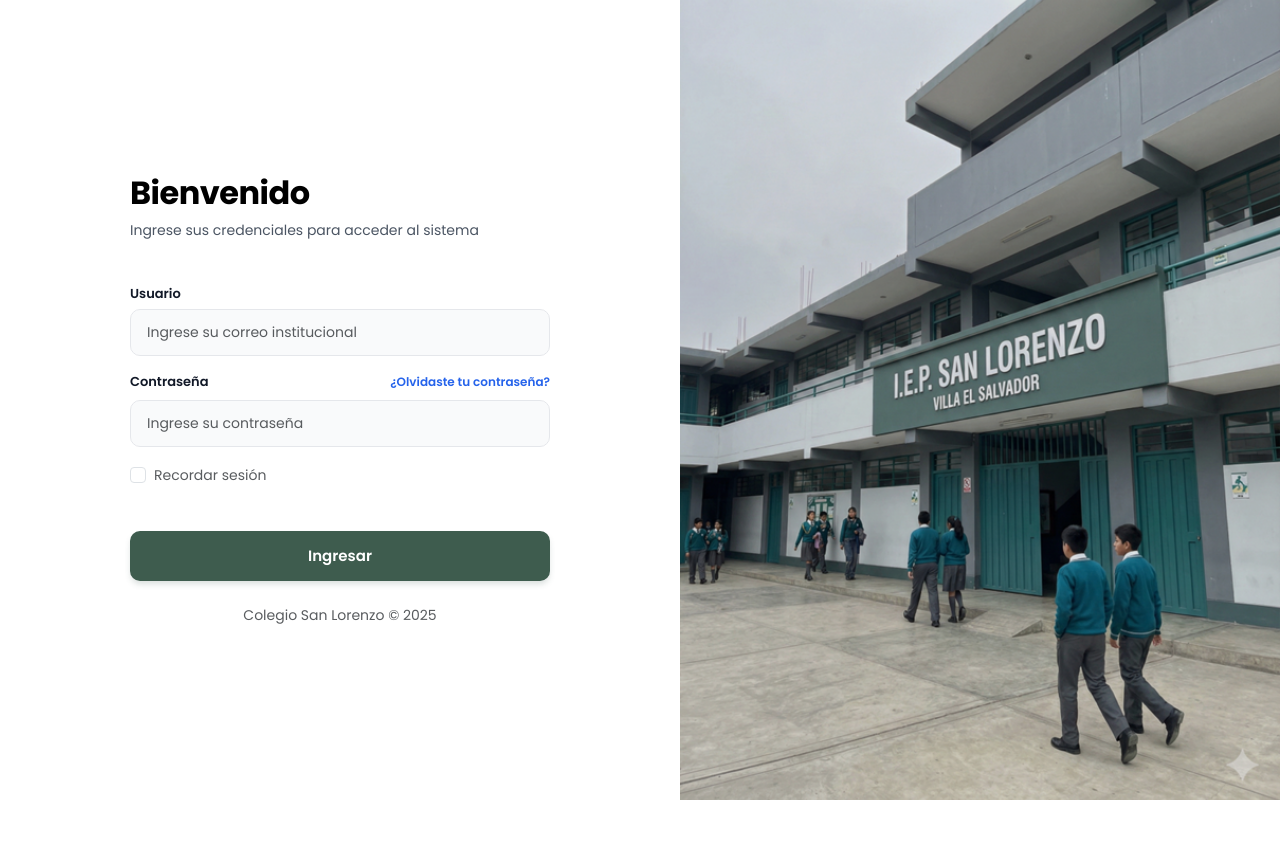
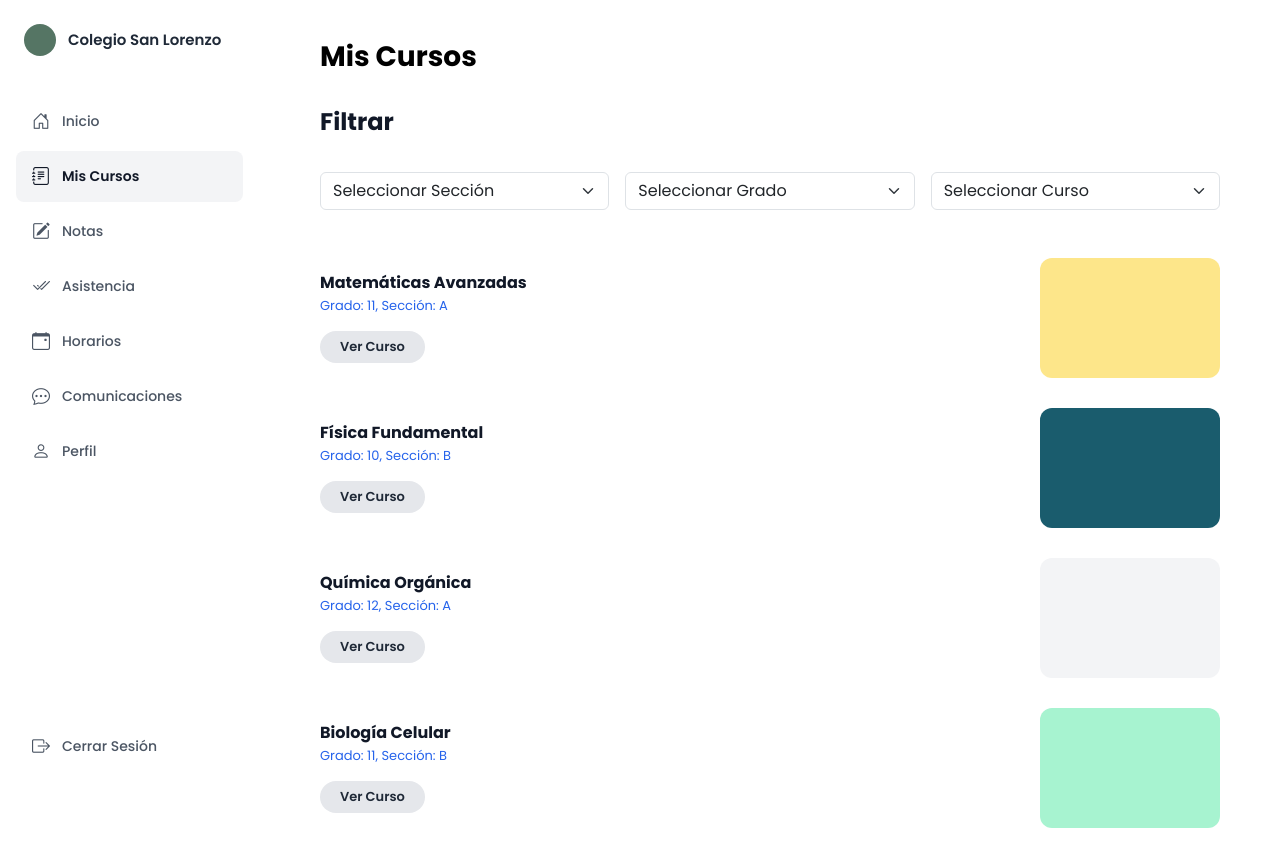
Before and after one commit to angelvargas75/san-lorenzo-app, an Angular app: page /docente/cursos in a window 1280 px wide. Before the commit this address led to /login. Before the commit the page ends 800 px from the top, so only its background shows below. Built offline with nearby package versions, Linux system fonts and the light colour scheme; sample sign-in values are in the browser's storage.

Commit message:
feat: cursos and routes

```diff
--- a/src/app/app.routes.ts
+++ b/src/app/app.routes.ts
@@ -25,13 +25,25 @@ export const routes: Routes = [
     ]
   },
 
-  // Ruta del docente (Dev 3 agregará los hijos)
+  // Ruta del docente
   {
     path: 'docente',
     component: DocenteLayout,
     canActivate: [authGuard],
     children: [
-      // Dev 3 agregará aquí sus secciones
+      { path: '', redirectTo: 'inicio', pathMatch: 'full' },
+      {
+        path: 'inicio',
+        loadComponent: () => import('./features/docente/inicio/docente-inicio').then(m => m.DocenteInicio),
+      },
+      {
+        path: 'cursos',
+        loadComponent: () => import('./features/docente/cursos/cursos').then(m => m.Cursos),
+      },
+      {
+        path: 'notas',
+        loadComponent: () => import('./features/docente/notas/notas').then(m => m.Notas),
+      },
     ]
   },
 
--- /dev/null
+++ b/src/app/features/docente/cursos/cursos.html
@@ -0,0 +1,69 @@
+<app-page-title titulo="Mis Cursos"></app-page-title>
+
+<fieldset class="filter-group mb-5">
+  <legend class="fw-bold mb-3">Filtrar</legend>
+  <div class="row g-3">
+    <div class="col-md-4">
+      <label for="filtro-seccion" class="visually-hidden">Sección</label>
+      <select
+        id="filtro-seccion"
+        class="form-select"
+        (change)="filtroSeccion.set(getSelectValue($event))"
+      >
+        <option value="">Seleccionar Sección</option>
+        @for (s of secciones(); track s) {
+          <option [value]="s" [selected]="filtroSeccion() === s">Sección {{ s }}</option>
+        }
+      </select>
+    </div>
+
+    <div class="col-md-4">
+      <label for="filtro-grado" class="visually-hidden">Grado</label>
+      <select
+        id="filtro-grado"
+        class="form-select"
+        (change)="filtroGrado.set(getSelectValue($event))"
+      >
+        <option value="">Seleccionar Grado</option>
+        @for (g of grados(); track g) {
+          <option [value]="g" [selected]="filtroGrado() === g">Grado {{ g }}</option>
+        }
+      </select>
+    </div>
+
+    <div class="col-md-4">
+      <label for="filtro-curso" class="visually-hidden">Curso</label>
+      <select
+        id="filtro-curso"
+        class="form-select"
+        (change)="filtroCurso.set(getSelectValue($event))"
+      >
+        <option value="">Seleccionar Curso</option>
+        @for (n of nombresCursos(); track n) {
+          <option [value]="n" [selected]="filtroCurso() === n">{{ n }}</option>
+        }
+      </select>
+    </div>
+  </div>
+</fieldset>
+
+@if (cursosFiltrados().length === 0) {
+  <p class="text-muted fst-italic">No hay cursos con los filtros seleccionados.</p>
+} @else {
+  <ul class="course-list" role="list">
+    @for (curso of cursosFiltrados(); track curso.id) {
+      <li>
+        <article class="course-card">
+          <div class="course-info">
+            <h2 class="course-name">{{ curso.nombre }}</h2>
+            <p class="course-meta">Grado: {{ curso.grado }}, Sección: {{ curso.seccion }}</p>
+            <button type="button" class="btn-pill-action">Ver Curso</button>
+          </div>
+          <figure class="course-preview" aria-hidden="true">
+            <div class="course-thumb" [style.background-color]="curso.color"></div>
+          </figure>
+        </article>
+      </li>
+    }
+  </ul>
+}
--- /dev/null
+++ b/src/app/features/docente/cursos/cursos.scss
@@ -0,0 +1,75 @@
+fieldset {
+  border: none;
+  padding: 0;
+  margin: 0;
+}
+
+.course-list {
+  list-style: none;
+  padding: 0;
+  margin: 0;
+  display: flex;
+  flex-direction: column;
+  gap: 30px;
+}
+
+.course-card {
+  display: flex;
+  align-items: center;
+  justify-content: space-between;
+}
+
+.course-name {
+  font-size: 16px;
+  font-weight: 700;
+  margin-bottom: 4px;
+  color: var(--text-dark);
+}
+
+.course-meta {
+  color: var(--link-blue);
+  font-size: 13px;
+  margin-bottom: 16px;
+}
+
+.course-preview {
+  flex-shrink: 0;
+  margin: 0;
+}
+
+.course-thumb {
+  width: 180px;
+  height: 120px;
+  border-radius: 12px;
+}
+
+.btn-pill-action {
+  background-color: #E5E7EB;
+  color: #1f2937;
+  border: none;
+  padding: 6px 20px;
+  border-radius: 50px;
+  font-size: 13px;
+  font-weight: 600;
+  font-family: 'Poppins', sans-serif;
+  cursor: pointer;
+
+  &:hover { background-color: #d1d5db; }
+}
+
+@media (max-width: 991.98px) {
+  .course-card {
+    flex-direction: column-reverse;
+    align-items: flex-start;
+    gap: 16px;
+    background: #fdfdfd;
+    padding: 16px;
+    border-radius: 12px;
+    border: 1px solid #eee;
+  }
+
+  .course-thumb {
+    width: 100%;
+    height: 150px;
+  }
+}
--- /dev/null
+++ b/src/app/features/docente/cursos/cursos.ts
@@ -0,0 +1,54 @@
+import { Component, computed, signal } from '@angular/core';
+import { PageTitle } from '../../../shared/components/page-title/page-title';
+
+interface Curso {
+  id: number;
+  nombre: string;
+  grado: string;
+  seccion: string;
+  color: string;
+}
+
+@Component({
+  selector: 'app-cursos',
+  imports: [PageTitle],
+  templateUrl: './cursos.html',
+  styleUrl: './cursos.scss',
+})
+export class Cursos {
+  private readonly cursosMock: Curso[] = [
+    { id: 1, nombre: 'Matemáticas Avanzadas', grado: '11', seccion: 'A', color: '#FDE68A' },
+    { id: 2, nombre: 'Física Fundamental',    grado: '10', seccion: 'B', color: '#1a5c6d' },
+    { id: 3, nombre: 'Química Orgánica',      grado: '12', seccion: 'A', color: '#F3F4F6' },
+    { id: 4, nombre: 'Biología Celular',      grado: '11', seccion: 'B', color: '#A7F3D0' },
+  ];
+
+  readonly filtroSeccion = signal('');
+  readonly filtroGrado = signal('');
+  readonly filtroCurso = signal('');
+
+  readonly secciones = computed(() =>
+    [...new Set(this.cursosMock.map(c => c.seccion))].sort()
+  );
+  readonly grados = computed(() =>
+    [...new Set(this.cursosMock.map(c => c.grado))].sort()
+  );
+  readonly nombresCursos = computed(() =>
+    [...new Set(this.cursosMock.map(c => c.nombre))].sort()
+  );
+
+  readonly cursosFiltrados = computed(() => {
+    const seccion = this.filtroSeccion();
+    const grado = this.filtroGrado();
+    const nombre = this.filtroCurso();
+    return this.cursosMock.filter(c =>
+      (!seccion || c.seccion === seccion) &&
+      (!grado   || c.grado   === grado)  &&
+      (!nombre  || c.nombre  === nombre)
+    );
+  });
+
+  protected getSelectValue(event: Event): string {
+    return (event.target as HTMLSelectElement).value;
+  }
+}
--- a/src/styles.scss
+++ b/src/styles.scss
@@ -32,3 +32,40 @@ body {
 /* Clases reutilizables para el verde institucional */
 .text-primary-green { color: var(--primary-green) !important; }
 .bg-primary-green { background-color: var(--primary-green) !important; }
+
+/* Subtítulo de sección (reutilizable en todas las vistas) */
+.section-subtitle {
+  font-weight: 700;
+  font-size: 18px;
+  margin-top: 40px;
+  margin-bottom: 20px;
+}
+
+/* Botones de acción (reutilizables en vistas de docente) */
+.btn-primary-action {
+  background-color: var(--link-blue);
+  color: white;
+  border: none;
+  padding: 10px 24px;
+  border-radius: 8px;
+  font-weight: 600;
+  font-size: 14px;
+  font-family: 'Poppins', sans-serif;
+  cursor: pointer;
+
+  &:hover { background-color: #1d4ed8; }
+}
+
+.btn-secondary-action {
+  background-color: #E5E7EB;
+  color: #1f2937;
+  border: none;
+  padding: 10px 24px;
+  border-radius: 8px;
+  font-weight: 600;
+  font-size: 14px;
+  font-family: 'Poppins', sans-serif;
+  cursor: pointer;
+
+  &:hover { background-color: #d1d5db; }
+}
```
